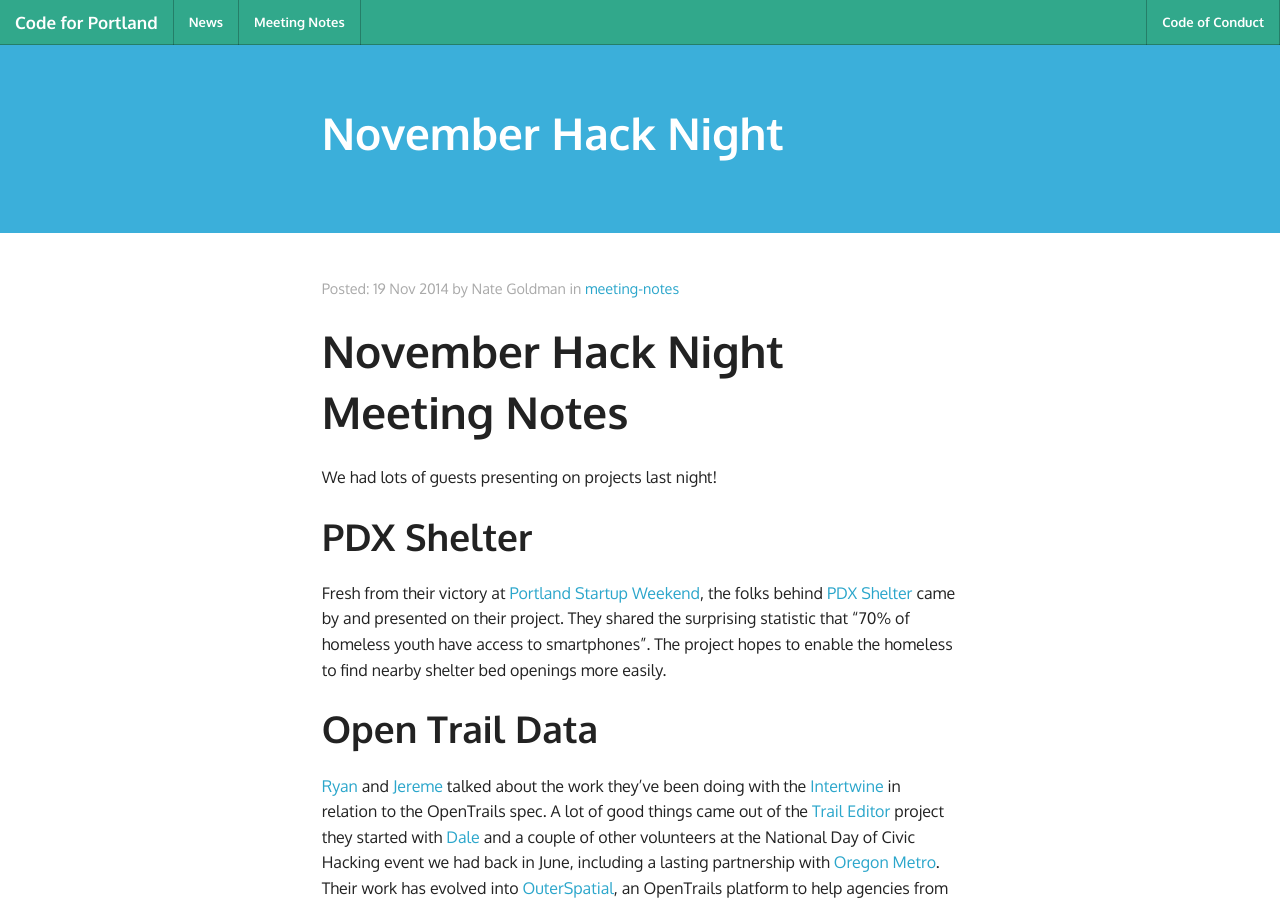
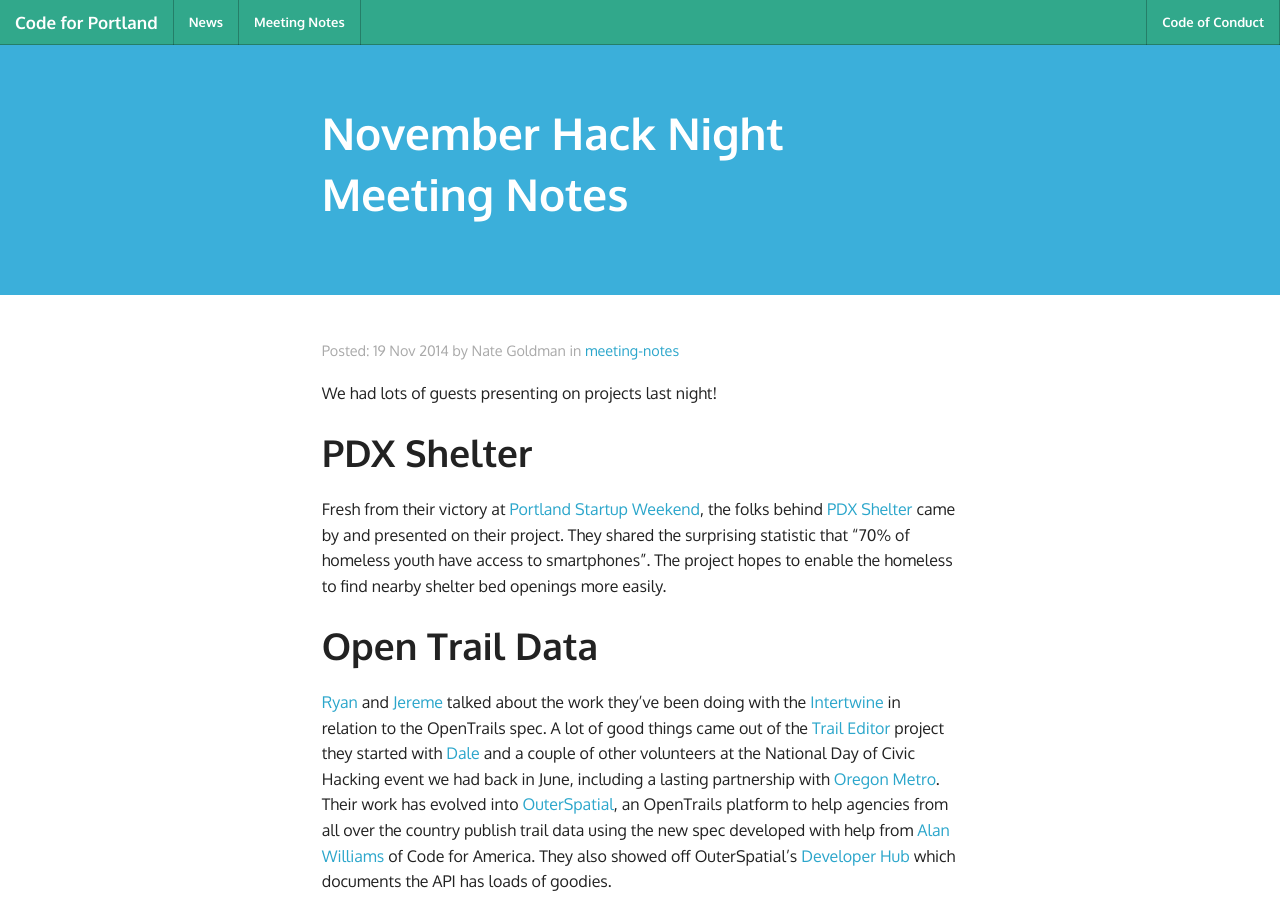
Before and after one commit to code-for-portland-archive/codeforportland.github.io, a Jekyll site: the page built from meeting-notes/_posts/2014-11-19-november-hack-night-meeting-notes.md, in a window 1280 px wide and 900 px high. Built offline with Jekyll 4.4.1, drawn with Linux system fonts in a browser that asks for light colours; Markdown is read by kramdown in place of the engine named in the settings.

Commit message:
title fix

```diff
--- a/meeting-notes/_posts/2014-11-19-november-hack-night-meeting-notes.md
+++ b/meeting-notes/_posts/2014-11-19-november-hack-night-meeting-notes.md
@@ -1,10 +1,8 @@
 ---
 layout: post
-title: "November Hack Night"
+title: "November Hack Night Meeting Notes"
 author: "Nate Goldman"
 ---
-
-# November Hack Night Meeting Notes
 
 We had lots of guests presenting on projects last night!
 
```
